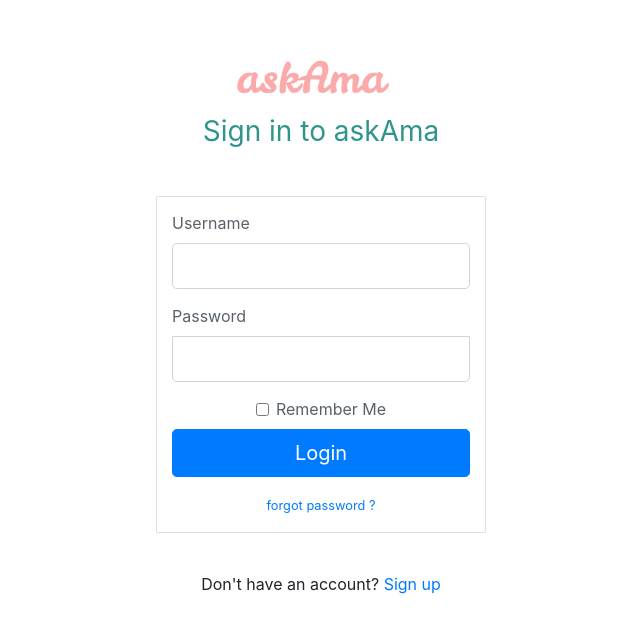
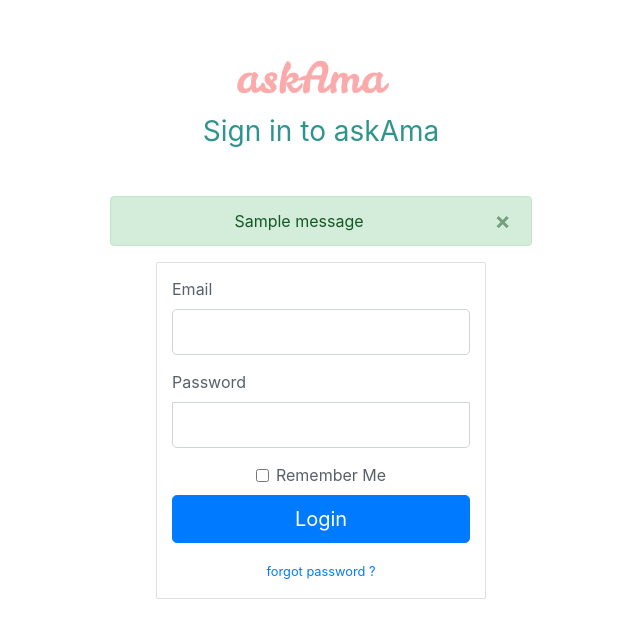
Before and after one commit to Billbern/my-personal-blog, a Flask app: page /login in a window 1280 px wide. Shown: the top 639 px of the page, without its empty margins (319-959 px from the left). Run offline with Flask 2, Linux system fonts and the light colour scheme; tables that the repository leaves empty hold one stand-in row (values such as "Sample post"); one stand-in notice (Sample message) is shown.

Commit message:
finish login function

```diff
--- a/personalblog/__init__.py
+++ b/personalblog/__init__.py
@@ -1,4 +1,5 @@
 from flask import Flask
+from flask_login import LoginManager
 from personalblog.config import Config
 from flask_sqlalchemy import SQLAlchemy
 
@@ -6,6 +7,9 @@ from flask_sqlalchemy import SQLAlchemy
 blog = Flask(__name__)
 blog.config.from_object(Config)
 db = SQLAlchemy(blog)
+loginmanager = LoginManager(blog)
+loginmanager.login_view = 'signin'
+loginmanager.login_message_category = 'info'
 
 
 from personalblog import routes
--- a/personalblog/forms.py
+++ b/personalblog/forms.py
@@ -25,7 +25,7 @@ class RegistrationForm(FlaskForm):
 
 class LoginForm(FlaskForm):
 
-    username = StringField('Username', validators=[DataRequired()])
+    email = StringField('Email', validators=[DataRequired()])
     password = PasswordField('Password', validators=[DataRequired(), Length(min=8)])
     remember = BooleanField('Remember Me')
     submit = SubmitField('Login')
--- a/personalblog/routes.py
+++ b/personalblog/routes.py
@@ -2,6 +2,7 @@ from datetime import datetime
 from personalblog.models import *
 from flask import render_template, request, flash, url_for, redirect
 from personalblog.forms import RegistrationForm, LoginForm, CommentForm
+from flask_login import login_user, current_user, logout_user, login_required
 
 
 from personalblog import blog, db
@@ -66,13 +67,20 @@ def author(username):
 def signin():
     form = LoginForm()
     if form.validate_on_submit():
-        user = User.query.filter_by(username=form.username.data).first()
-        print(form.username.data)
-        if user is not None:
-            print(user.split()[0])
-        print(form.username.data, form.password.data)
+        user = User.query.filter_by(email=form.email.data).first()
+        if user and user.verify_password(form.password.data):
+            login_user(user, remember=form.remember.data)
+            next_page = request.args.get('next')
+            return redirect(next_page) if next_page else redirect(url_for('index'))
+        else:
+            flash('Login Unsuccessful. Check email or password', 'danger')
     return render_template("signin.html", title="Signin to askAma", form=form)
 
+# logout route
+@blog.route("/logout")
+def logout():
+    logout_user()
+    return redirect(url_for('index'))
 
 # signup route
 @blog.route('/signup', methods=['GET', 'POST'])
@@ -85,3 +93,8 @@ def signup():
         flash(f'Account created for {form.username.data}, Proceed to Login', 'success')
         return redirect(url_for('index'))
     return render_template("signup.html", title="Join askAma", form=form)
+
+@blog.route('/account')
+@login_required
+def account():
+    return render_template('account.html', title='Account')
--- a/personalblog/templates/signin.html
+++ b/personalblog/templates/signin.html
@@ -7,20 +7,34 @@
             <a class="navbar-brand mb-3" href="{{ url_for('index') }}"><img src="{{ url_for('static', filename='/img/icon2.png') }}" alt="askAma" class="bd-placeholder-img"></a>
             <h1 class="h3 font-weight-normal" style="color: #2f958c;">Sign in to askAma </h1>
         </div>
+        <div class="mx-auto" style="width: 38%;">
+            {% with messages = get_flashed_messages(with_categories=true) %}
+            {% if messages %}
+                {% for category, message in messages %}
+                    <div class="alert alert-{{ category }} text-center alert-dismissible">
+                        <button type="button" class="close" data-dismiss="alert" aria-label="Close">
+                            <span aria-hidden="true">&times;</span>
+                        </button>
+                        {{ message }}
+                    </div>
+                {% endfor %}
+            {% endif %}
+            {% endwith %}
+        </div>
         <form class="form-signin signin-item card mb-4" method="POST" action="">
             {{ form.hidden_tag() }}
             <div class="form-group">
-                {{ form.username.label(class="form-control-label mb-2") }}
+                {{ form.email.label(class="form-control-label mb-2") }}
 
-                {% if form.username.errors %}
-                {{ form.username(class="form-control form-control-lg is-invalid mb-2") }}
+                {% if form.email.errors %}
+                {{ form.email(class="form-control form-control-lg is-invalid mb-2") }}
                 <div class="invalid-feedback">
-                    {% for e in form.username.errors %}
+                    {% for e in form.email.errors %}
                         <span>{{ e }}</span>
                     {% endfor %}
                 </div>
                 {% else %}
-                {{ form.username(class="form-control form-control-lg mb-2") }}
+                {{ form.email(class="form-control form-control-lg mb-2") }}
                 {% endif %}
             </div>
             <div class="form-group">
```
Also changed, not shown: personalblog/models.py (+11 -6 lines).
